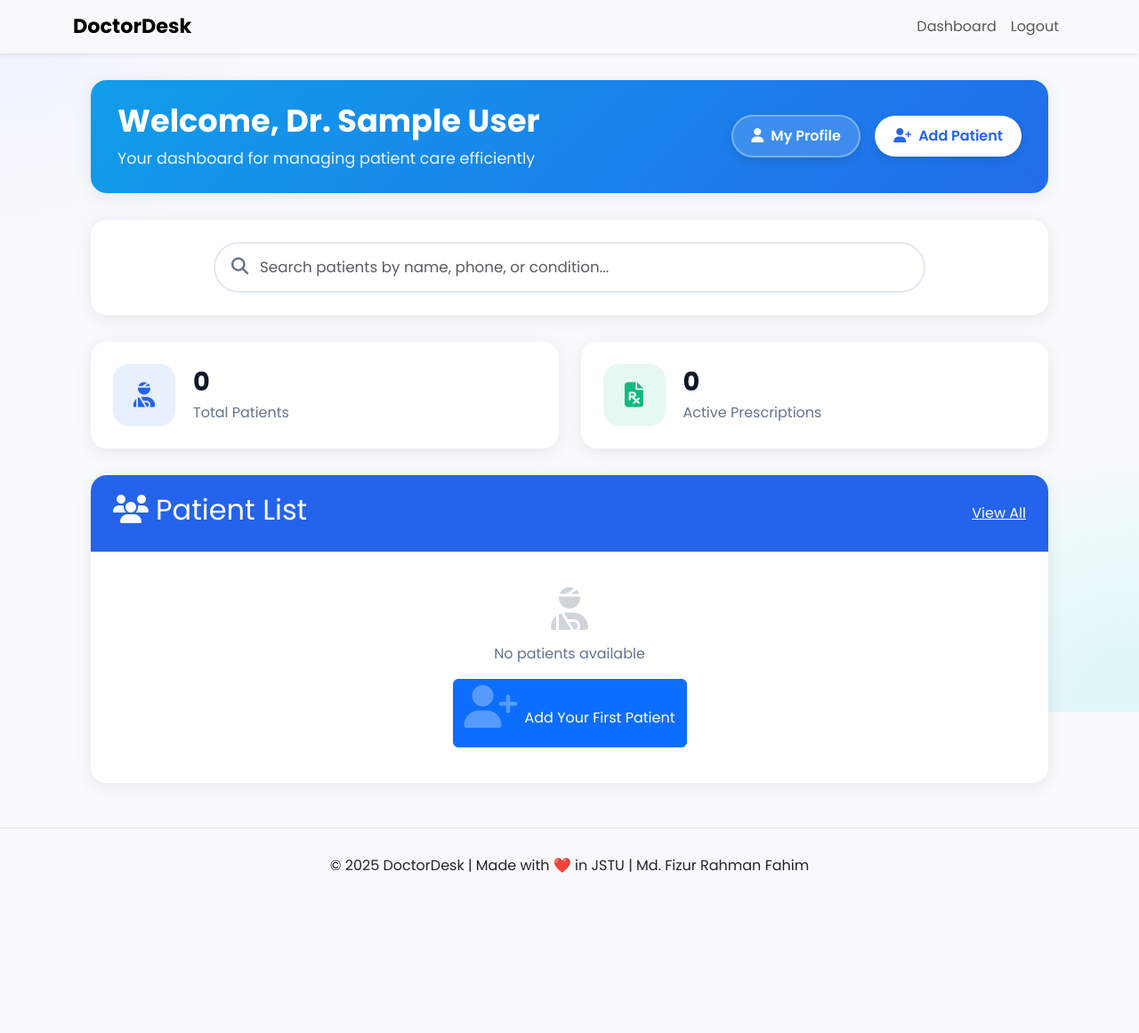
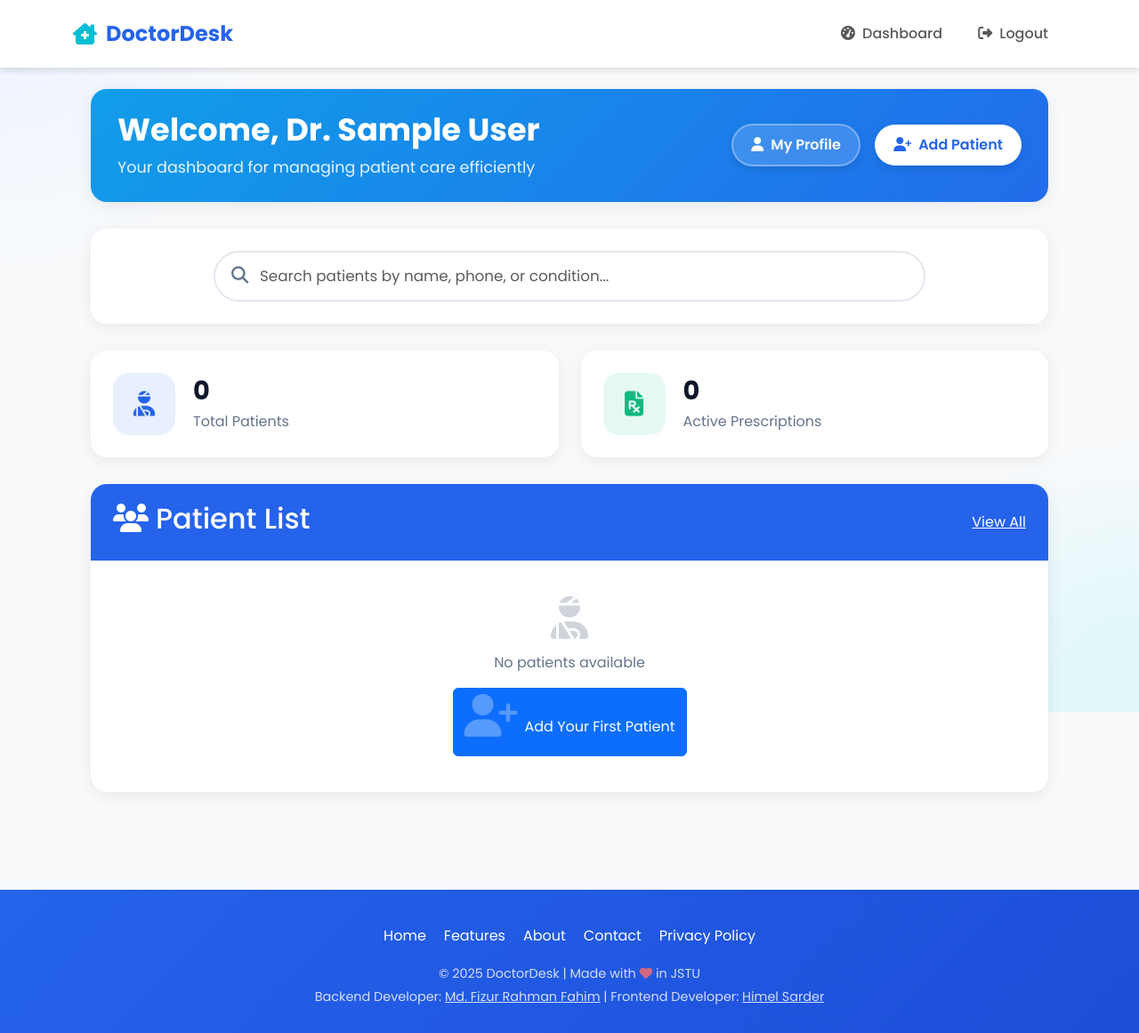
Before and after one commit to Fizur-Rahman-Fahim/Doctor-Desk, a Django app: page /doctors/dashboard/ in a window 1280 px wide. Shown: the whole page at 89% size. Before the commit the page ends 1015 px from the top, so only its background shows below. Run offline with Django 5.2, Linux system fonts and the light colour scheme; the visitor is signed in with stand-in values (Sample User, id 1); data that the repository does not hold is empty.

Commit message:
Update base.html

```diff
--- a/templates/base.html
+++ b/templates/base.html
@@ -2,7 +2,7 @@
 <html lang="en">
   <head>
     <meta charset="UTF-8" />
-    <title>DoctorDesk</title>
+    <title>DoctorDesk - {% block title %}{% endblock %}</title>
     <meta name="viewport" content="width=device-width, initial-scale=1" />
 
     <!-- Bootstrap 5 CDN -->
@@ -11,57 +11,197 @@
     <!-- Font Awesome CDN -->
     <link rel="stylesheet" href="https://cdnjs.cloudflare.com/ajax/libs/font-awesome/6.5.0/css/all.min.css" />
 
+    <!-- Google Fonts -->
+    <link href="https://fonts.googleapis.com/css2?family=Poppins:wght@300;400;500;600;700&display=swap" rel="stylesheet">
+
     <style>
+      :root {
+        --primary: #1a73e8;
+        --primary-light: #e8f0fe;
+        --primary-dark: #0d47a1;
+        --accent: #00bcd4;
+        --text-dark: #2d3748;
+        --text-light: #718096;
+        --shadow-sm: 0 1px 3px rgba(0, 0, 0, 0.12);
+        --shadow-md: 0 4px 6px rgba(0, 0, 0, 0.1);
+        --shadow-lg: 0 10px 25px rgba(0, 0, 0, 0.1);
+        --transition: all 0.3s cubic-bezier(0.4, 0, 0.2, 1);
+      }
+
       html,
       body {
         height: 100%;
+        font-family: 'Poppins', sans-serif;
       }
 
       body {
         display: flex;
         flex-direction: column;
-        font-family: 'Segoe UI', Tahoma, Geneva, Verdana, sans-serif;
-        padding-top: 70px;
+        padding-top: 80px;
+        background-color: #f8fafc;
       }
 
       main {
         flex: 1;
       }
 
-      .navbar-brand {
-        font-weight: bold;
-        font-size: 1.4rem;
+      .white-text {
+        color: white;
       }
 
+      .white-text a {
+        color: white;
+        text-decoration: underline;
+      }
+
+      /* Enhanced Navbar */
+      .navbar {
+        background: white;
+        box-shadow: var(--shadow-md);
+        padding: 15px 0;
+        transition: var(--transition);
+      }
+
+      .navbar.scrolled {
+        padding: 10px 0;
+        box-shadow: 0 4px 12px rgba(0, 0, 0, 0.08);
+      }
+
+      .navbar-brand {
+        font-weight: 700;
+        font-size: 1.5rem;
+        color: var(--primary);
+        display: flex;
+        align-items: center;
+        gap: 10px;
+      }
+
+      .navbar-brand i {
+        color: var(--accent);
+      }
+
+      .nav-link {
+        font-weight: 500;
+        padding: 8px 15px !important;
+        border-radius: 8px;
+        transition: var(--transition);
+        margin: 0 5px;
+      }
+
+      .nav-link:hover {
+        background-color: var(--primary-light);
+        color: var(--primary) !important;
+      }
+
+      .nav-link.active {
+        background-color: var(--primary);
+        color: white !important;
+      }
+
+      /* Improved Footer */
       footer {
-        background-color: #f8f9fa;
-        padding: 30px 0;
+        background: linear-gradient(135deg, var(--primary) 0%, var(--primary-dark) 100%);
+        color: white;
+        padding: 40px 0 30px;
         text-align: center;
-        border-top: 1px solid #dee2e6;
+        margin-top: 60px;
+      }
+
+      .footer-content {
+        display: flex;
+        flex-direction: column;
+        align-items: center;
+      }
+
+      .footer-links {
+        display: flex;
+        gap: 20px;
+        margin-bottom: 20px;
+      }
+
+      .footer-links a {
+        color: white;
+        text-decoration: none;
+        transition: var(--transition);
+      }
+
+      .footer-links a:hover {
+        color: var(--accent);
+        transform: translateY(-2px);
+      }
+
+      .footer-copyright {
+        opacity: 0.8;
+        font-size: 0.9rem;
+      }
+
+      /* Animation classes */
+      .fade-in {
+        animation: fadeIn 0.6s ease-out;
+      }
+
+      @keyframes fadeIn {
+        from { opacity: 0; transform: translateY(20px); }
+        to { opacity: 1; transform: translateY(0); }
+      }
+
+      /* Responsive adjustments */
+      @media (max-width: 768px) {
+        body {
+          padding-top: 70px;
+        }
+
+        .navbar-brand {
+          font-size: 1.3rem;
+        }
+
+        .nav-link {
+          padding: 8px 10px !important;
+          margin: 5px 0;
+        }
       }
     </style>
+
+    {% block extra_css %}{% endblock %}
   </head>
   <body>
-    <!-- Navbar -->
-    <nav class="navbar navbar-expand-lg navbar-light bg-light fixed-top shadow-sm">
+    <!-- Enhanced Navbar -->
+    <nav class="navbar navbar-expand-lg navbar-light fixed-top">
       <div class="container">
-        <a class="navbar-brand" href="{% url 'home' %}">DoctorDesk</a>
-        <button class="navbar-toggler" type="button" data-bs-toggle="collapse" data-bs-target="#navbarNav" aria-controls="navbarNav" aria-expanded="false" aria-label="Toggle navigation"><span class="navbar-toggler-icon"></span></button>
+        <a class="navbar-brand" href="{% url 'home' %}">
+          <i class="fas fa-clinic-medical"></i>
+          DoctorDesk
+        </a>
+        <button class="navbar-toggler" type="button" data-bs-toggle="collapse" data-bs-target="#navbarNav" aria-controls="navbarNav" aria-expanded="false" aria-label="Toggle navigation">
+          <span class="navbar-toggler-icon"></span>
+        </button>
         <div class="collapse navbar-collapse justify-content-end" id="navbarNav">
           <ul class="navbar-nav">
             {% if user.is_authenticated %}
               <li class="nav-item">
-                <a class="nav-link" href="{% url 'doctor_dashboard' %}">Dashboard</a>
+                <a class="nav-link {% if request.path == '/dashboard/' %}active{% endif %}" href="{% url 'doctor_dashboard' %}">
+                  <i class="fas fa-tachometer-alt me-1"></i>
+                  Dashboard
+                </a>
               </li>
               <li class="nav-item">
-                <a class="nav-link" href="{% url 'doctor_logout' %}">Logout</a>
+                <a class="nav-link" href="{% url 'doctor_logout' %}">
+                  <i class="fas fa-sign-out-alt me-1"></i>
+                  Logout
+                </a>
               </li>
             {% else %}
               <li class="nav-item">
-                <a class="nav-link" href="{% url 'doctor_login' %}">Login</a>
+                <a class="nav-link {% if request.path == '/login/' %}active{% endif %}" href="{% url 'doctor_login' %}">
+                  <i class="fas fa-sign-in-alt me-1"></i>
+                  Login
+                </a>
               </li>
               <li class="nav-item">
-                <a class="nav-link" href="{% url 'doctor_register' %}">Register</a>
+                <a class="nav-link {% if request.path == '/register/' %}active{% endif %}" href="{% url 'doctor_register' %}">
+                  <i class="fas fa-user-plus me-1"></i>
+                  Register
+                </a>
               </li>
             {% endif %}
           </ul>
@@ -70,20 +210,55 @@
     </nav>
 
     <!-- Page Content -->
-    <main class="container">
-      {% block content %}
-
-      {% endblock %}
+    <main class="container fade-in">
+      {% block content %}{% endblock %}
     </main>
 
-    <!-- Footer -->
+    <!-- Enhanced Footer -->
     <footer>
       <div class="container">
-        <p class="mb-0">&copy; {{ now|default:2025 }} DoctorDesk | Made with ❤️ in JSTU | Md. Fizur Rahman Fahim</p>
+        <div class="footer-content">
+          <div class="footer-links">
+            <a href="{% url 'home' %}">Home</a>
+            <a href="#">Features</a>
+            <a href="#">About</a>
+            <a href="#">Contact</a>
+            <a href="#">Privacy Policy</a>
+          </div>
+          <div class="footer-copyright">
+            <p class="mb-0">&copy; {{ now|default:2025 }} DoctorDesk | Made with <i class="fas fa-heart" style="color: #ff6b6b;"></i> in JSTU</p>
+            <p class="mb-0 mt-1" style="color: white;">
+              Backend Developer: <a href="https://github.com/Fizur-Rahman-Fahim" style="color: white; text-decoration: underline;">Md. Fizur Rahman Fahim</a> |
+              Frontend Developer: <a href="https://www.linkedin.com/in/himel-sarder/" style="color: white; text-decoration: underline;">Himel Sarder</a>
+            </p>
+          </div>
+        </div>
       </div>
     </footer>
 
     <!-- Bootstrap JS -->
     <script src="https://cdn.jsdelivr.net/npm/bootstrap@5.3.3/dist/js/bootstrap.bundle.min.js"></script>
+
+    <script>
+      // Navbar scroll effect
+      window.addEventListener('scroll', function() {
+        const navbar = document.querySelector('.navbar');
+        if (window.scrollY > 50) {
+          navbar.classList.add('scrolled');
+        } else {
+          navbar.classList.remove('scrolled');
+        }
+      });
+
+      // Initialize tooltips
+      document.addEventListener('DOMContentLoaded', function() {
+        const tooltipTriggerList = [].slice.call(document.querySelectorAll('[data-bs-toggle="tooltip"]'));
+        tooltipTriggerList.map(function (tooltipTriggerEl) {
+          return new bootstrap.Tooltip(tooltipTriggerEl);
+        });
+      });
+    </script>
+
+    {% block extra_js %}{% endblock %}
   </body>
 </html>
```
